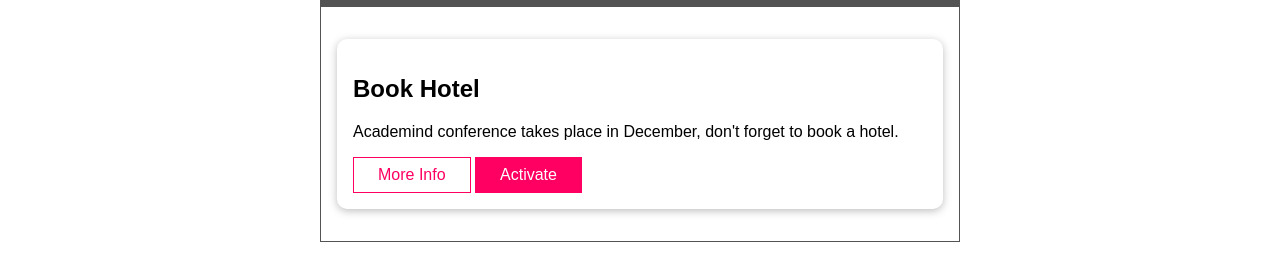
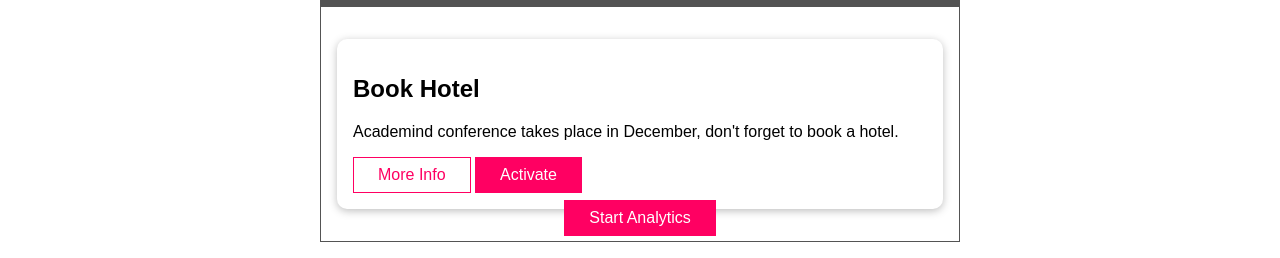
Before and after one commit to mayank0508/project-planner, a plain HTML site: page index.html in a window 1280 px wide. Shown: the part 564-822 px from the top of the page. Drawn offline with Linux system fonts and the light colour scheme.

Commit message:
setTImeout() example

```diff
--- a/assets/scripts/app.js
+++ b/assets/scripts/app.js
@@ -170,9 +170,17 @@ class App {
     finishedProjectsList.setSwitchHandlerFunction(
       activeProjectsList.addProject.bind(activeProjectsList)
     );
-    this.AnalyticsData();
+
+    // document
+    //   .getElementById('anal-button')
+    //   .addEventListener('click', this.AnalyticsData);
+
+// TImer example
+
+// setTimeout(this.AnalyticsData, 5000); // this code will run after the 5000 ms are over
 
     // // this is how you can add script in JS dynamically
+
     // const someScript = document.createElement('script');
     // someScript.textContent = alert('Hey there! Click OK to get started');
     //   document.head.appendChild(someScript);
--- a/index.html
+++ b/index.html
@@ -63,5 +63,8 @@
         </li>
       </ul>
     </section>
+    <footer>
+      <button id="anal-button">Start Analytics</button>
+    </footer>
   </body>
 </html>
```
